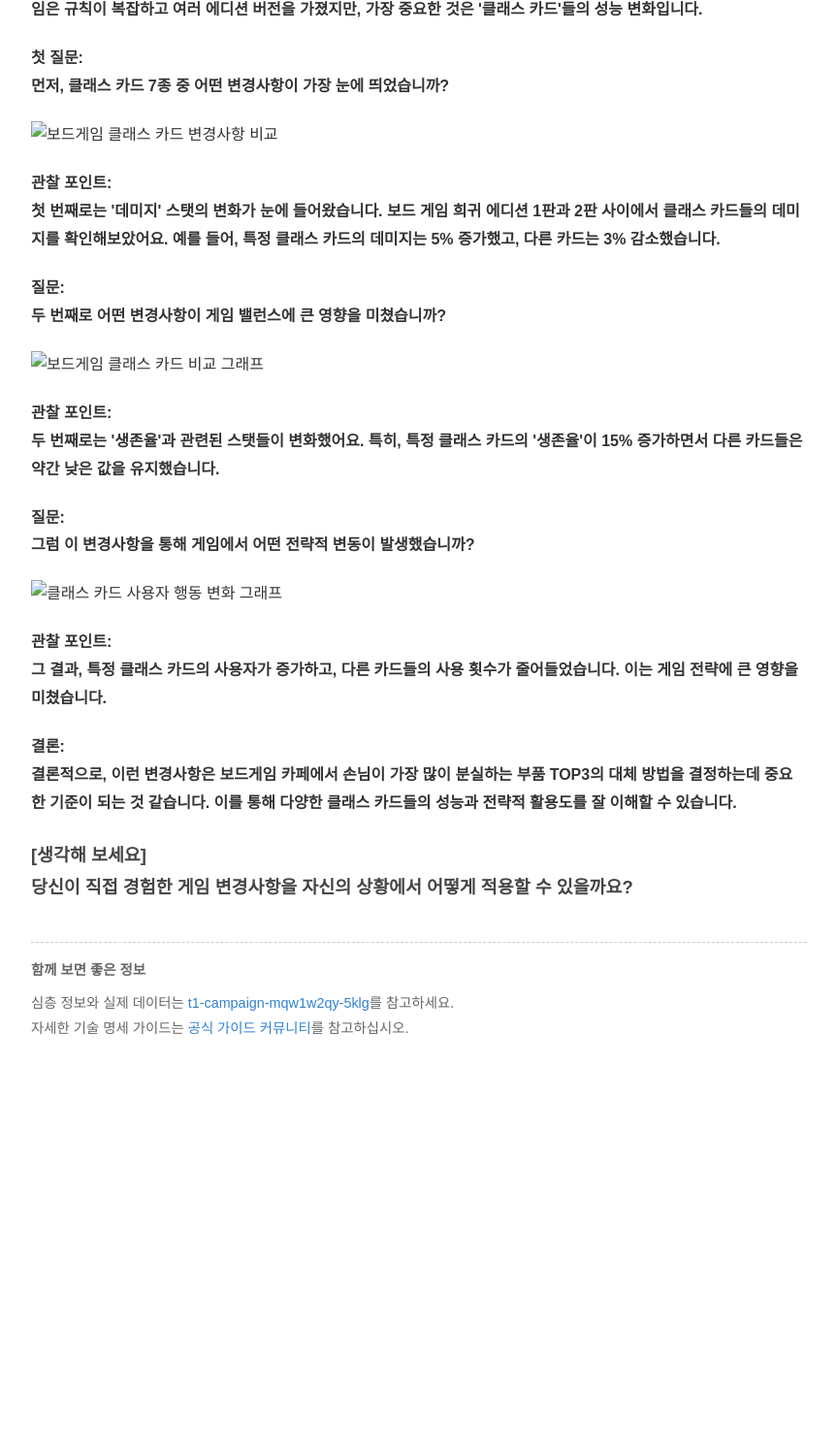
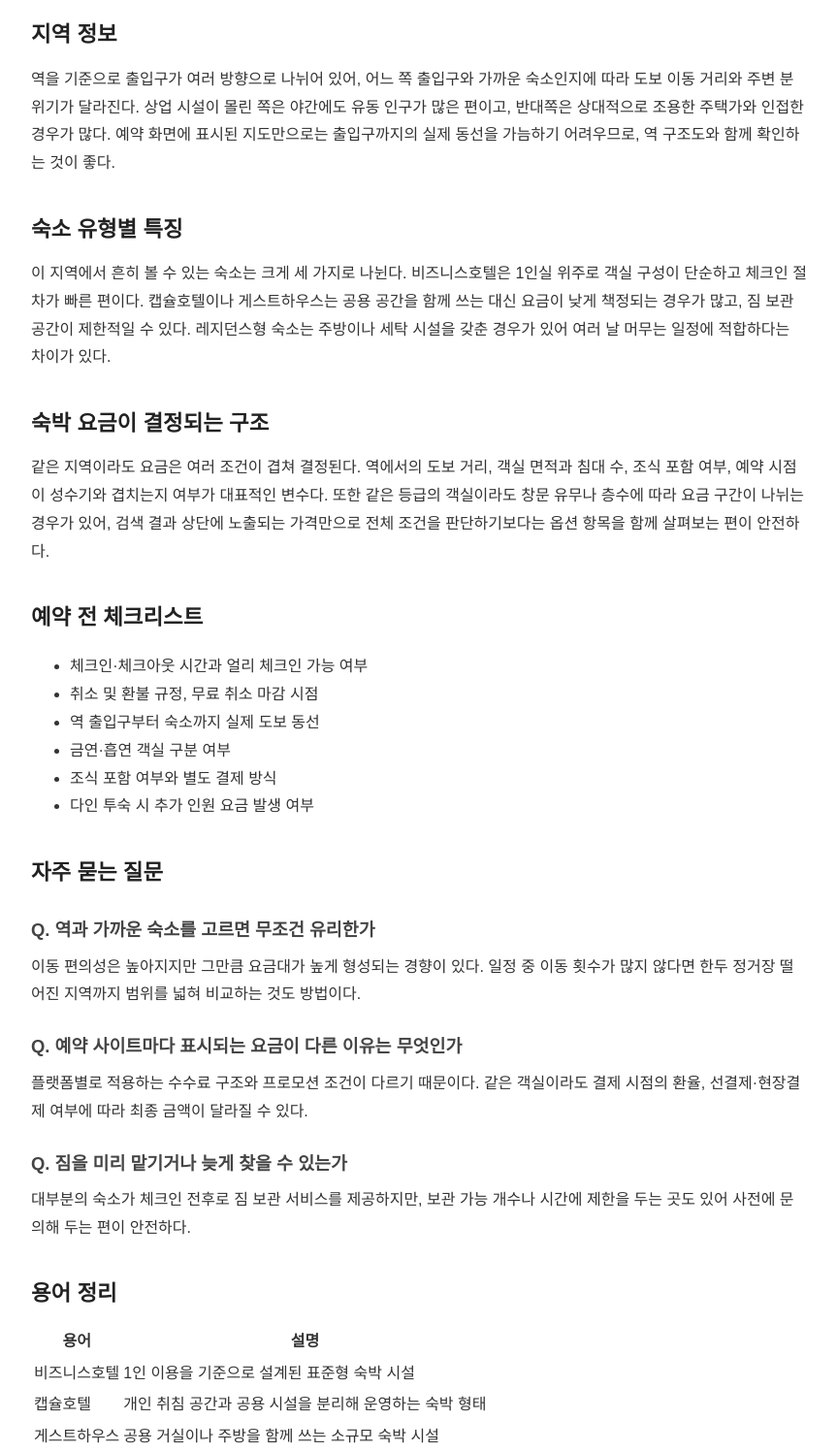
Before and after one commit to dydrkrtks7-cmd/bp-ikebukuro-hotel, a plain HTML site: page posts/field_note-001-1wcbxmx.html in a window 1280 px wide. Shown: the part 354-1851 px from the top of the page at 97% size, without its empty margins (208-1071 px from the left). Before the commit the page ends 1484 px from the top, so only its background shows below. Drawn offline with Linux system fonts and the light colour scheme.

Commit message:
deploy: garbage-free snapshot 2026-07-28T12:33:24.016Z

```diff
--- a/posts/field_note-001-1wcbxmx.html
+++ b/posts/field_note-001-1wcbxmx.html
@@ -21,32 +21,46 @@
   <header>
     <a href="../index.html">← 목록으로 돌아가기</a>
   </header>
-  <main>
-    <h1>보드게임 카페 사장 시점, 클래스 카드의 진실</h1>
-    <article>
-      <p>###</p>
-<h4>첫 문장: <br>시간과 장소가 드러난 관찰을 시작하세요. 이 글은 게임 전문가인 당신이 사장님 입장에서 직접 경험한 것들을 기록했어요.</h4>
-<h4>배경:<br>보드게임 카페에서 인기순위 TOP10에는 보드게임 클래스 카드 7종의 변경 내용과 밸런스 수정 이유가 포함됩니다. 이 게임은 규칙이 복잡하고 여러 에디션 버전을 가졌지만, 가장 중요한 것은 '클래스 카드'들의 성능 변화입니다.</h4>
-<h4>첫 질문: <br>먼저, 클래스 카드 7종 중 어떤 변경사항이 가장 눈에 띄었습니까?</h4>
-<p><IMAGE placement="hero" alt="보드게임 클래스 카드 변경사항 비교"></p>
-<h4>관찰 포인트:<br>첫 번째로는 '데미지' 스탯의 변화가 눈에 들어왔습니다. 보드 게임 희귀 에디션 1판과 2판 사이에서 클래스 카드들의 데미지를 확인해보았어요. 예를 들어, 특정 클래스 카드의 데미지는 5% 증가했고, 다른 카드는 3% 감소했습니다.</h4>
-<h4>질문: <br>두 번째로 어떤 변경사항이 게임 밸런스에 큰 영향을 미쳤습니까?</h4>
-<p><IMAGE placement="about" alt="보드게임 클래스 카드 비교 그래프"></p>
-<h4>관찰 포인트:<br>두 번째로는 '생존율'과 관련된 스탯들이 변화했어요. 특히, 특정 클래스 카드의 '생존율'이 15% 증가하면서 다른 카드들은 약간 낮은 값을 유지했습니다.</h4>
-<h4>질문: <br>그럼 이 변경사항을 통해 게임에서 어떤 전략적 변동이 발생했습니까?</h4>
-<p><IMAGE placement="gallery" alt="클래스 카드 사용자 행동 변화 그래프"></p>
-<h4>관찰 포인트:<br>그 결과, 특정 클래스 카드의 사용자가 증가하고, 다른 카드들의 사용 횟수가 줄어들었습니다. 이는 게임 전략에 큰 영향을 미쳤습니다.</h4>
-<h4>결론:<br>결론적으로, 이런 변경사항은 보드게임 카페에서 손님이 가장 많이 분실하는 부품 TOP3의 대체 방법을 결정하는데 중요한 기준이 되는 것 같습니다. 이를 통해 다양한 클래스 카드들의 성능과 전략적 활용도를 잘 이해할 수 있습니다.</h4>
-<h3>[생각해 보세요]<br>당신이 직접 경험한 게임 변경사항을 자신의 상황에서 어떻게 적용할 수 있을까요?</h3>
 
-    <div class="juice-ref-jycmq2" style="margin-top:2.5rem;padding:1rem 0;border-top:1px dashed #ccc;font-size:0.9rem;color:#666;">
-      <p style="font-weight:600;margin-bottom:0.5rem;">함께 보면 좋은 정보</p>
-      <ul style="list-style:none;padding:0;margin:0;">
-      <li>심층 정보와 실제 데이터는 <a href="https://dydrkrtks7-cmd.github.io/bp-t1-campaign-mqw1w2qy-5klg/">t1-campaign-mqw1w2qy-5klg</a>를 참고하세요.</li>
-      <li>자세한 기술 명세 가이드는 <a href="https://support.google.com/" rel="noopener noreferrer" target="_blank">공식 가이드 커뮤니티</a>를 참고하십시오.</li>
-      </ul>
-    </div>
-    </article>
-  </main>
+<main>
+<h1>이케부쿠로 호텔 안내 — 지역별 숙소 선택과 예약 체크리스트</h1>
+<article>
+<p>이케부쿠로는 도쿄 도심 북서쪽에 위치한 대표적인 철도 환승 거점으로, 여러 노선이 교차하는 만큼 숙소 선택의 폭도 넓은 지역이다. 역을 중심으로 백화점과 상업 시설이 밀집해 있어 짧은 일정으로 이동 효율을 높이려는 여행자들이 숙소를 정할 때 자주 검토하는 지역이기도 하다. 이 글에서는 지역 특징과 숙소 유형, 요금이 결정되는 구조, 예약 전 확인할 사항을 정리했다.</p>
+<h2>지역 정보</h2>
+<p>역을 기준으로 출입구가 여러 방향으로 나뉘어 있어, 어느 쪽 출입구와 가까운 숙소인지에 따라 도보 이동 거리와 주변 분위기가 달라진다. 상업 시설이 몰린 쪽은 야간에도 유동 인구가 많은 편이고, 반대쪽은 상대적으로 조용한 주택가와 인접한 경우가 많다. 예약 화면에 표시된 지도만으로는 출입구까지의 실제 동선을 가늠하기 어려우므로, 역 구조도와 함께 확인하는 것이 좋다.</p>
+<h2>숙소 유형별 특징</h2>
+<p>이 지역에서 흔히 볼 수 있는 숙소는 크게 세 가지로 나뉜다. 비즈니스호텔은 1인실 위주로 객실 구성이 단순하고 체크인 절차가 빠른 편이다. 캡슐호텔이나 게스트하우스는 공용 공간을 함께 쓰는 대신 요금이 낮게 책정되는 경우가 많고, 짐 보관 공간이 제한적일 수 있다. 레지던스형 숙소는 주방이나 세탁 시설을 갖춘 경우가 있어 여러 날 머무는 일정에 적합하다는 차이가 있다.</p>
+<h2>숙박 요금이 결정되는 구조</h2>
+<p>같은 지역이라도 요금은 여러 조건이 겹쳐 결정된다. 역에서의 도보 거리, 객실 면적과 침대 수, 조식 포함 여부, 예약 시점이 성수기와 겹치는지 여부가 대표적인 변수다. 또한 같은 등급의 객실이라도 창문 유무나 층수에 따라 요금 구간이 나뉘는 경우가 있어, 검색 결과 상단에 노출되는 가격만으로 전체 조건을 판단하기보다는 옵션 항목을 함께 살펴보는 편이 안전하다.</p>
+<h2>예약 전 체크리스트</h2>
+<ul>
+<li>체크인·체크아웃 시간과 얼리 체크인 가능 여부</li>
+<li>취소 및 환불 규정, 무료 취소 마감 시점</li>
+<li>역 출입구부터 숙소까지 실제 도보 동선</li>
+<li>금연·흡연 객실 구분 여부</li>
+<li>조식 포함 여부와 별도 결제 방식</li>
+<li>다인 투숙 시 추가 인원 요금 발생 여부</li>
+</ul>
+<h2>자주 묻는 질문</h2>
+<h3>Q. 역과 가까운 숙소를 고르면 무조건 유리한가</h3>
+<p>이동 편의성은 높아지지만 그만큼 요금대가 높게 형성되는 경향이 있다. 일정 중 이동 횟수가 많지 않다면 한두 정거장 떨어진 지역까지 범위를 넓혀 비교하는 것도 방법이다.</p>
+<h3>Q. 예약 사이트마다 표시되는 요금이 다른 이유는 무엇인가</h3>
+<p>플랫폼별로 적용하는 수수료 구조와 프로모션 조건이 다르기 때문이다. 같은 객실이라도 결제 시점의 환율, 선결제·현장결제 여부에 따라 최종 금액이 달라질 수 있다.</p>
+<h3>Q. 짐을 미리 맡기거나 늦게 찾을 수 있는가</h3>
+<p>대부분의 숙소가 체크인 전후로 짐 보관 서비스를 제공하지만, 보관 가능 개수나 시간에 제한을 두는 곳도 있어 사전에 문의해 두는 편이 안전하다.</p>
+<h2>용어 정리</h2>
+<table>
+<tbody>
+<tr><th>용어</th><th>설명</th></tr>
+<tr><td>비즈니스호텔</td><td>1인 이용을 기준으로 설계된 표준형 숙박 시설</td></tr>
+<tr><td>캡슐호텔</td><td>개인 취침 공간과 공용 시설을 분리해 운영하는 숙박 형태</td></tr>
+<tr><td>게스트하우스</td><td>공용 거실이나 주방을 함께 쓰는 소규모 숙박 시설</td></tr>
+<tr><td>레지던스</td><td>주방과 세탁 시설을 갖춰 장기 체류에 적합한 숙박 형태</td></tr>
+</tbody>
+</table>
+</article>
+</main>
+
+
 </body>
 </html>
```
